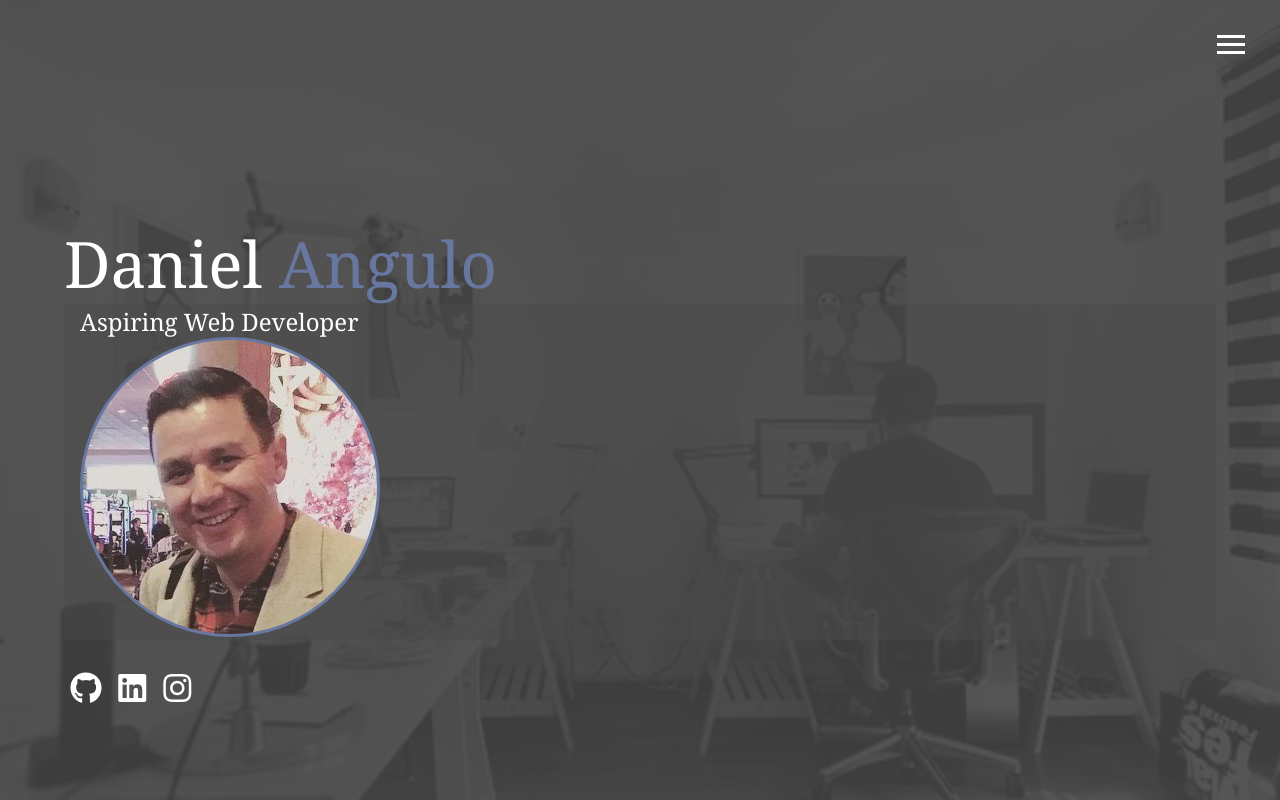
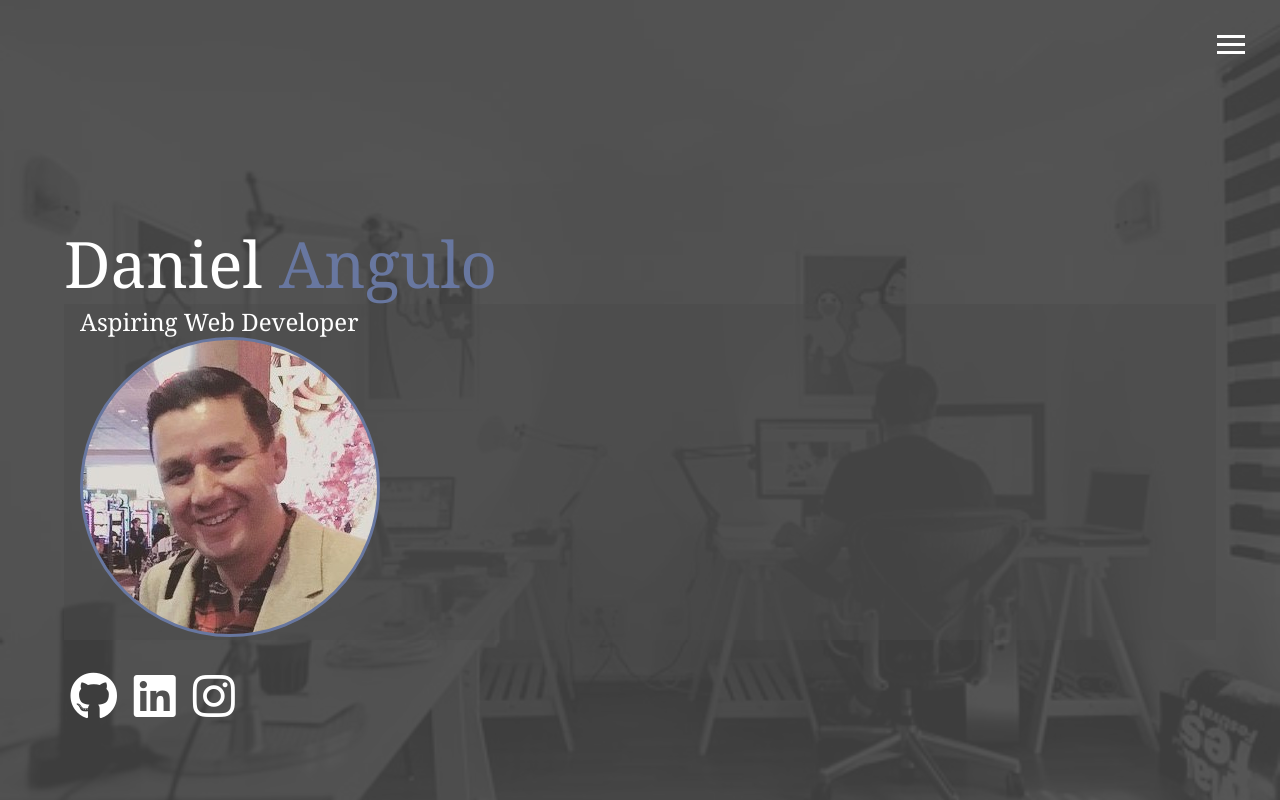
Before and after one commit to dangulo4/New-Portfolio, a website: page index.html in a window 1280 px wide. Drawn offline with nearby package versions, Linux system fonts and the light colour scheme.

Commit message:
Update index.html

```diff
--- a/index.html
+++ b/index.html
@@ -58,13 +58,13 @@
         </h2>
         <div class="icons">
             <a href="#!">
-                <i class="fab fa-github fa-2x"></i>
+                <i class="fab fa-github fa-3x"></i>
             </a>
             <a href="#!">
-                <i class="fab fa-linkedin fa-2x"></i>
+                <i class="fab fa-linkedin fa-3x"></i>
             </a>
             <a href="#!">
-                <i class="fab fa-instagram fa-2x"></i>
+                <i class="fab fa-instagram fa-3x"></i>
             </a>
         </div>
     </main>
```
